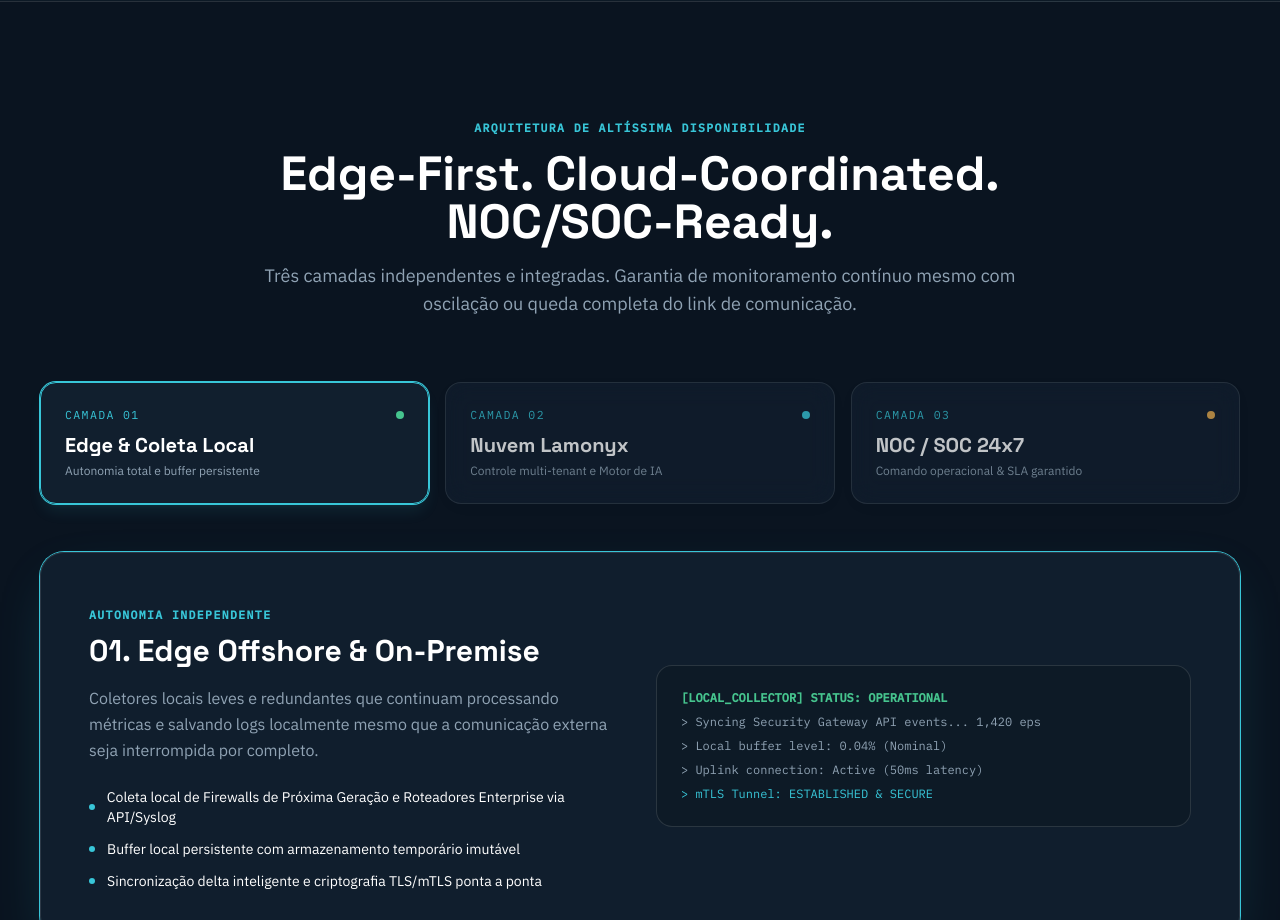
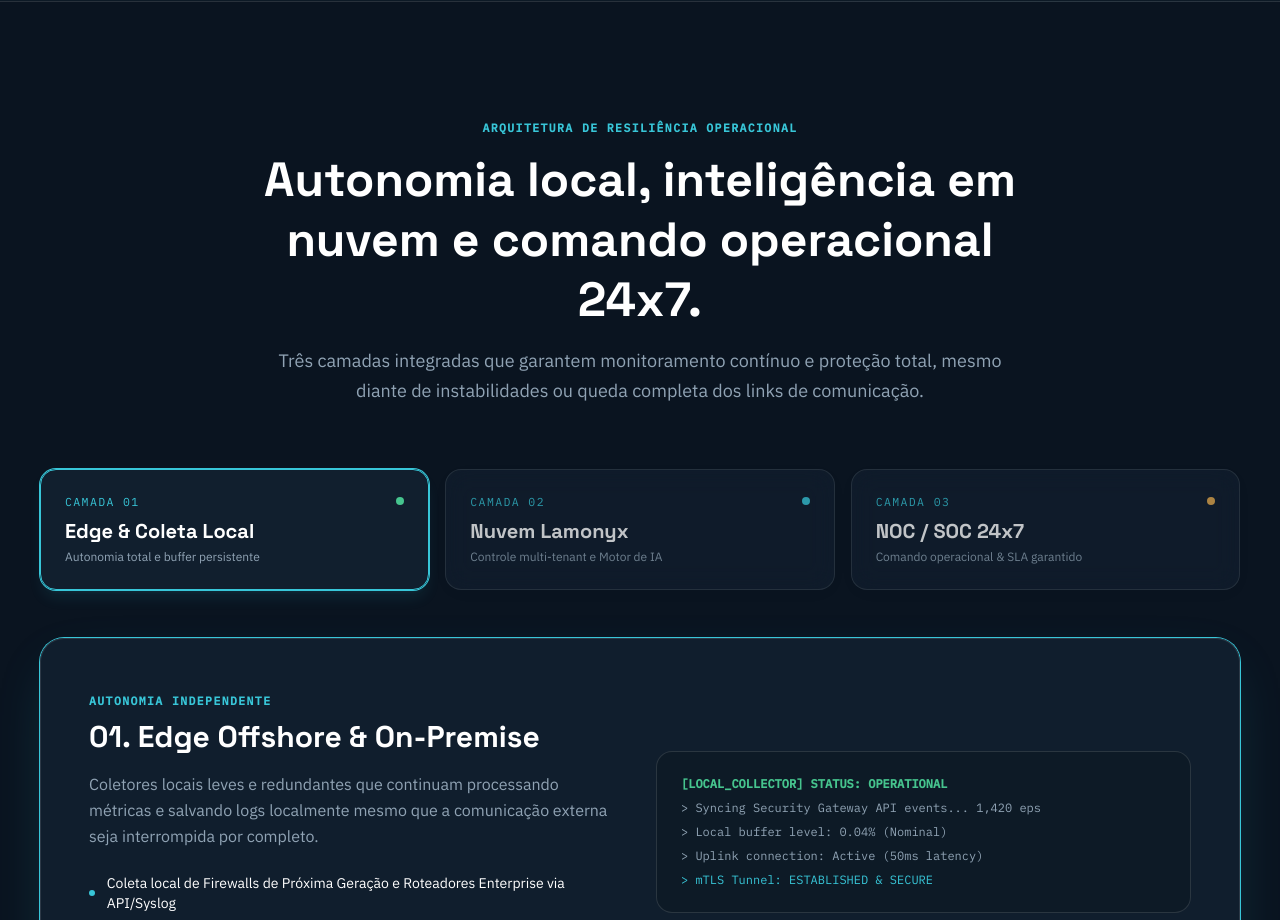
Before and after one commit to amandio-vaz/lamonyx-offshore, a Next.js app: page / in a window 1280 px wide. Shown: the part 3440-4360 px from the top of the page. Built offline with nearby package versions, Linux system fonts and the light colour scheme; no server answers.

Commit message:
refactor: aprimorar título da seção de arquitetura com linguagem clara e alinhada ao mercado

```diff
--- a/src/components/ArchitectureFlow.tsx
+++ b/src/components/ArchitectureFlow.tsx
@@ -10,12 +10,12 @@ export default function ArchitectureFlow() {
       <div className="max-w-7xl mx-auto px-6 lg:px-10">
 
         <div className="text-center max-w-3xl mx-auto mb-16">
-          <span className="font-mono-tag text-[#38C6D8] font-semibold">ARQUITETURA DE ALTÍSSIMA DISPONIBILIDADE</span>
-          <h2 className="font-display font-bold text-3xl sm:text-5xl text-theme-heading mt-3">
-            Edge-First. Cloud-Coordinated. NOC/SOC-Ready.
+          <span className="font-mono-tag text-[#38C6D8] font-semibold">ARQUITETURA DE RESILIÊNCIA OPERACIONAL</span>
+          <h2 className="font-display font-bold text-3xl sm:text-5xl text-theme-heading mt-3 leading-tight">
+            Autonomia local, inteligência em nuvem e comando operacional 24x7.
           </h2>
-          <p className="mt-4 text-theme-body text-base sm:text-lg">
-            Três camadas independentes e integradas. Garantia de monitoramento contínuo mesmo com oscilação ou queda completa do link de comunicação.
+          <p className="mt-4 text-theme-body text-base sm:text-lg leading-relaxed">
+            Três camadas integradas que garantem monitoramento contínuo e proteção total, mesmo diante de instabilidades ou queda completa dos links de comunicação.
           </p>
         </div>
 
```
